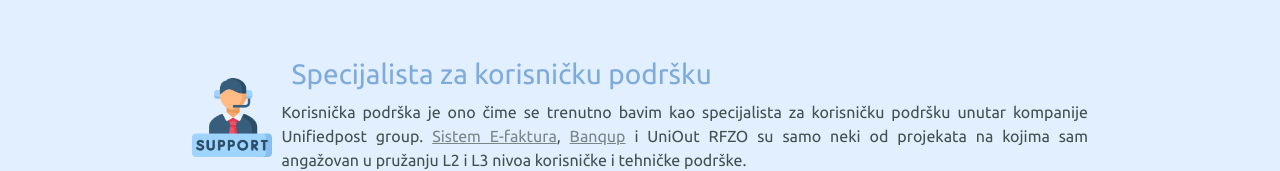
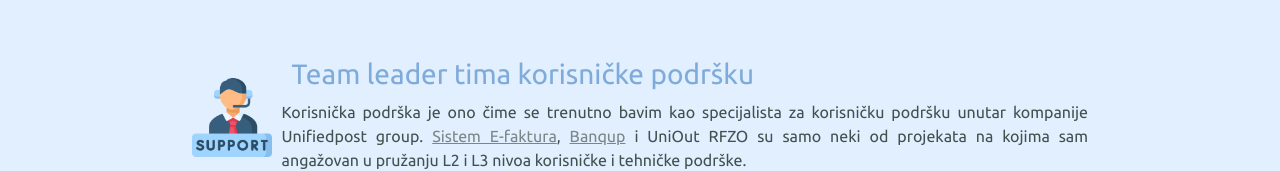
Before and after one commit to nemanjastojanovich/CV-Nemanja-Stojanovic, a website: page index.html in a window 1280 px wide. Shown: the part 662-833 px from the top of the page. Drawn offline with nearby package versions, Linux system fonts and the light colour scheme.

Commit message:
Projects added

```diff
--- a/index.html
+++ b/index.html
@@ -76,7 +76,7 @@
         </div>
         <div class="skill-row">
           <div class="img-skils"><img src="images/help-desk.png" alt="Korisnička podrška,heldesk"></div>
-          <div><h3>Specijalista za korisničku podršku</h3>
+          <div><h3>Team leader tima korisničke podršku</h3>
           <p>Korisnička podrška je ono čime se trenutno bavim kao specijalista za korisničku podršku
             unutar kompanije
             Unifiedpost group. <a href="https://www.efaktura.gov.rs/" target="_blank">Sistem E-faktura</a>, <a
```
